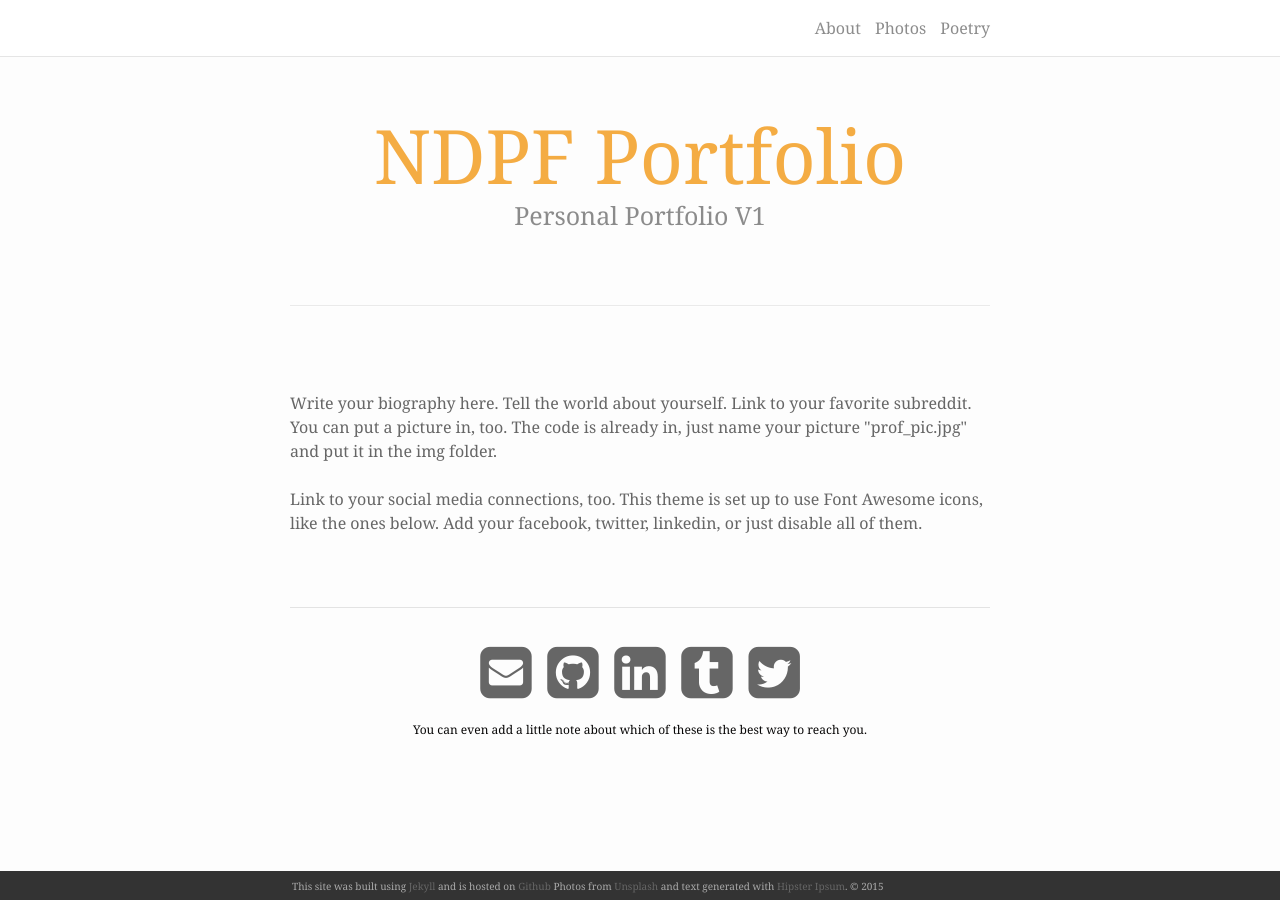
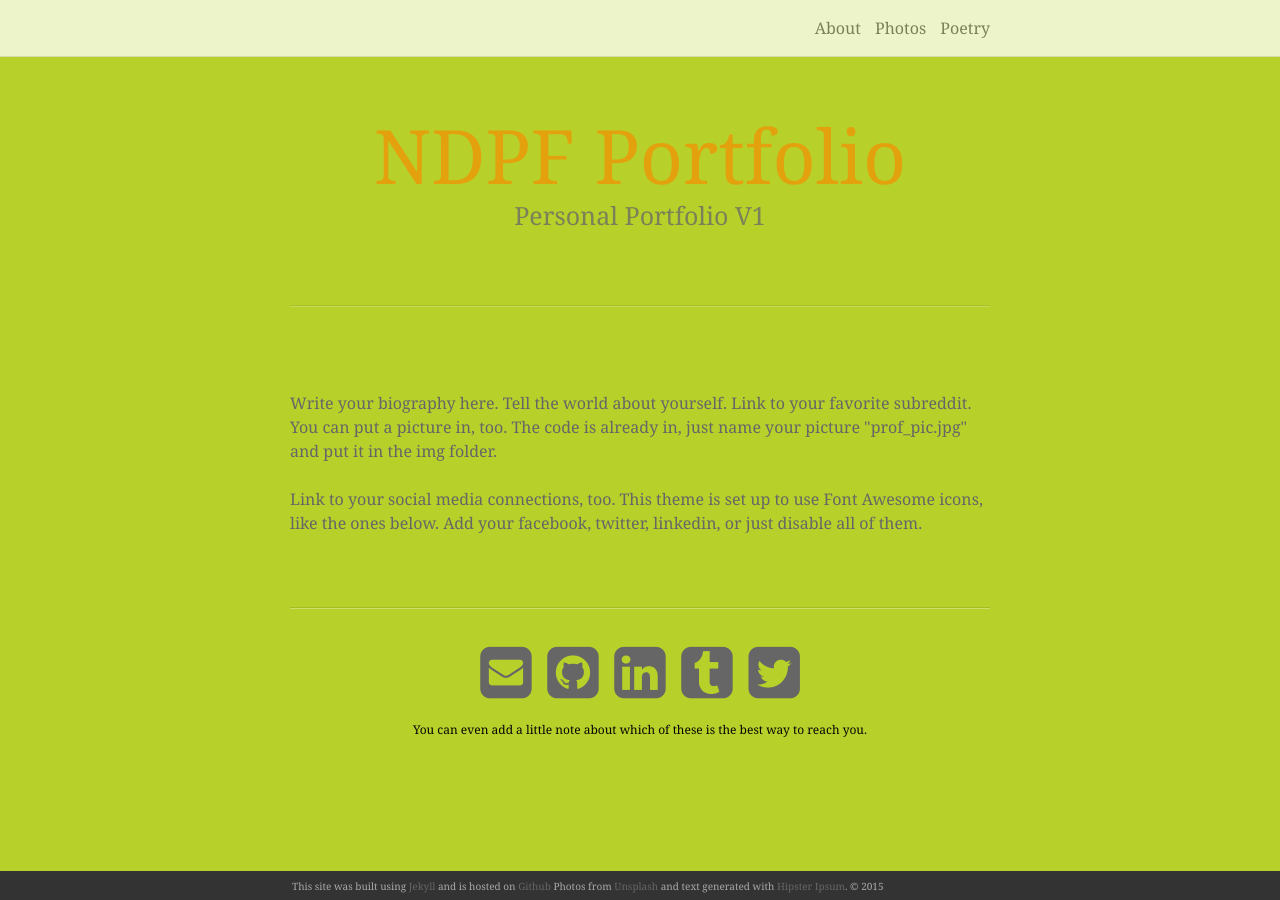
Before and after one commit to Nordicpuff/portfolio, a Jekyll site: the page built from docs/index.html, in a window 1280 px wide. Built offline with Jekyll 4.4.1, drawn with Linux system fonts in a browser that asks for light colours; nearby versions of some CDN libraries; the list of posts is cut into pages by our own code.

Commit message:
Modiy background color

```diff
--- a/docs/_sass/_base.scss
+++ b/docs/_sass/_base.scss
@@ -38,6 +38,7 @@
 
 /* Set theme color *************************/
 $theme-color:   $orange;
+$background-color:  $lime_green;
 
 
 /************************************************************/
@@ -170,7 +171,7 @@
 code {
     font-size: 15px;
     border-radius: 3px;
-    background-color: $lime_green;
+    background-color: $background-color;
 }
 
 code {
```
